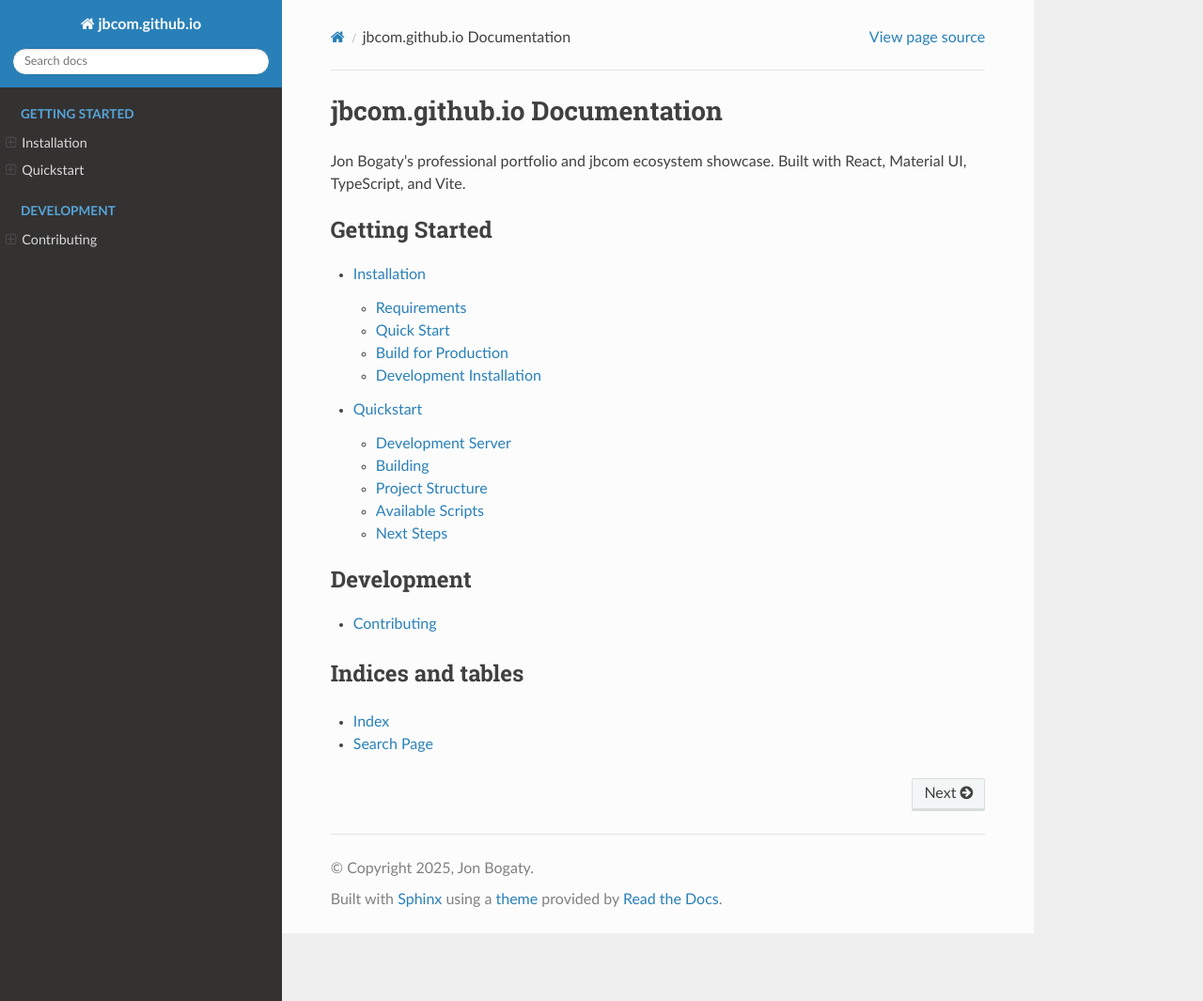
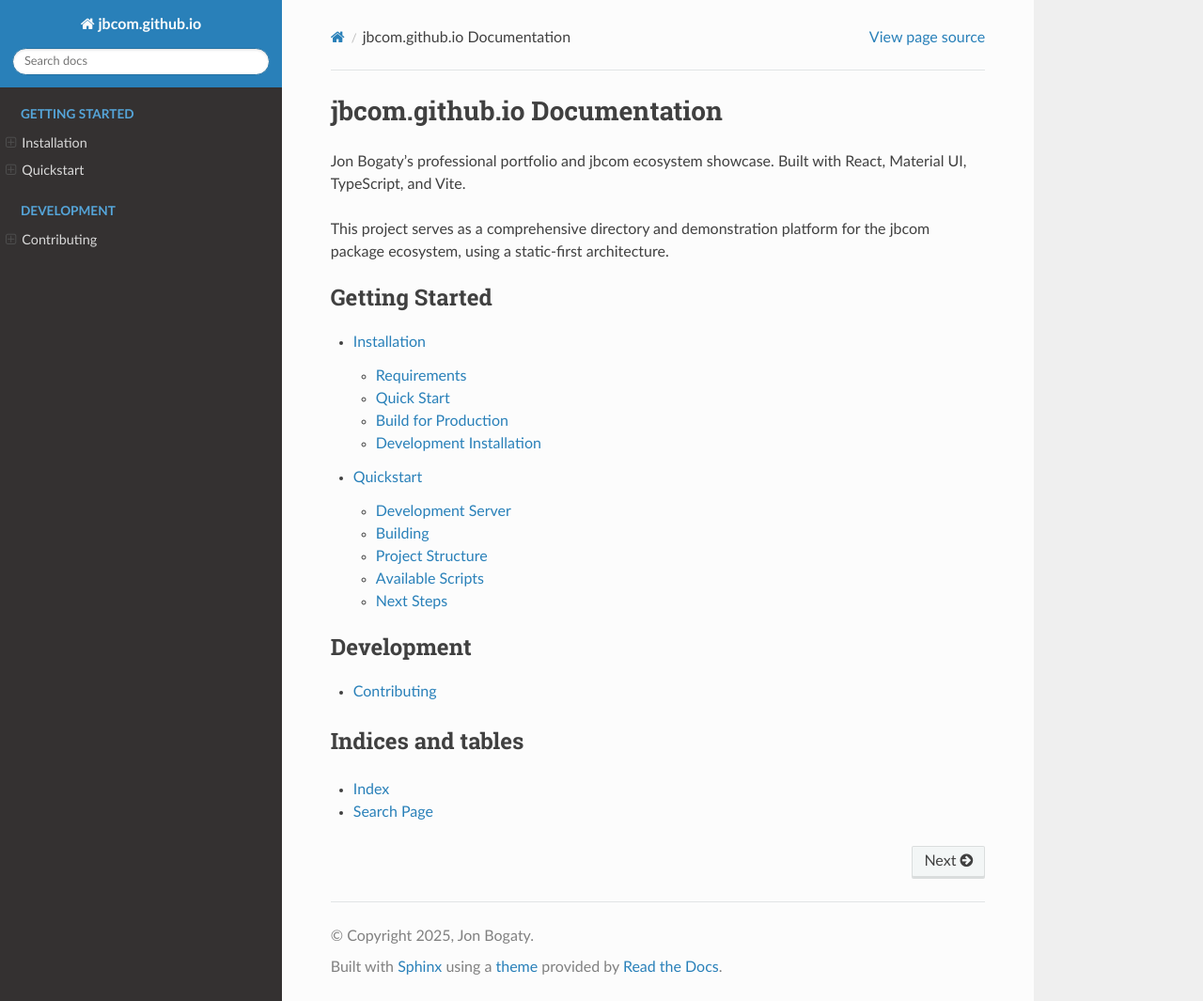
Before and after one commit to jbcom/jbcom.github.io, a Sphinx documentation site: the page built from docs/index.rst, in a window 1280 px wide and 1065 px high. Shown: the whole window at 94% size. Built offline with Sphinx 7.4.7 and the Read the Docs theme 3.1.0, drawn with Linux system fonts in a browser that asks for light colours.

Commit message:
docs: add project description to index.rst
- Replaces PACKAGE_NAME with jbcom.github.io
- Adds comprehensive project description covering portfolio and ecosystem aspects
- Removes TODO placeholder

```diff
--- a/docs/index.rst
+++ b/docs/index.rst
@@ -7,6 +7,9 @@ jbcom.github.io Documentation
 
 Jon Bogaty's professional portfolio and jbcom ecosystem showcase.
 Built with React, Material UI, TypeScript, and Vite.
+
+This project serves as a comprehensive directory and demonstration platform
+for the jbcom package ecosystem, using a static-first architecture.
 
 .. toctree::
    :maxdepth: 2
```
